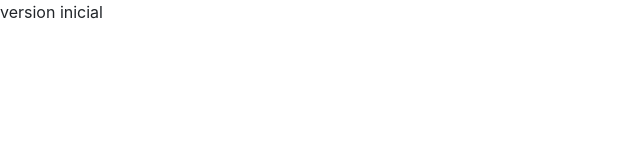
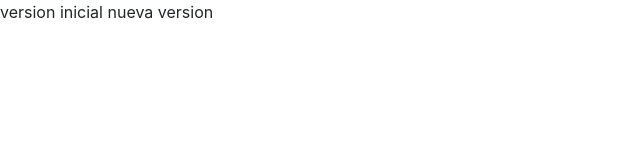
Before and after one commit to ChrisRojano08/versioner, a website: page files/index.html in a window 1280 px wide. Shown: the whole page, without its empty margins (0-640 px from the left). Drawn offline with nearby package versions, Linux system fonts and the light colour scheme.

Commit message:
Testing fix

```diff
--- a/files/index.html
+++ b/files/index.html
@@ -14,6 +14,6 @@
     </style>
 </head>
 <body class="sw-background sw-text">
-    <div>version inicial</div>
+    <div>version inicial nueva version</div>
 </body>
 </html>
```
